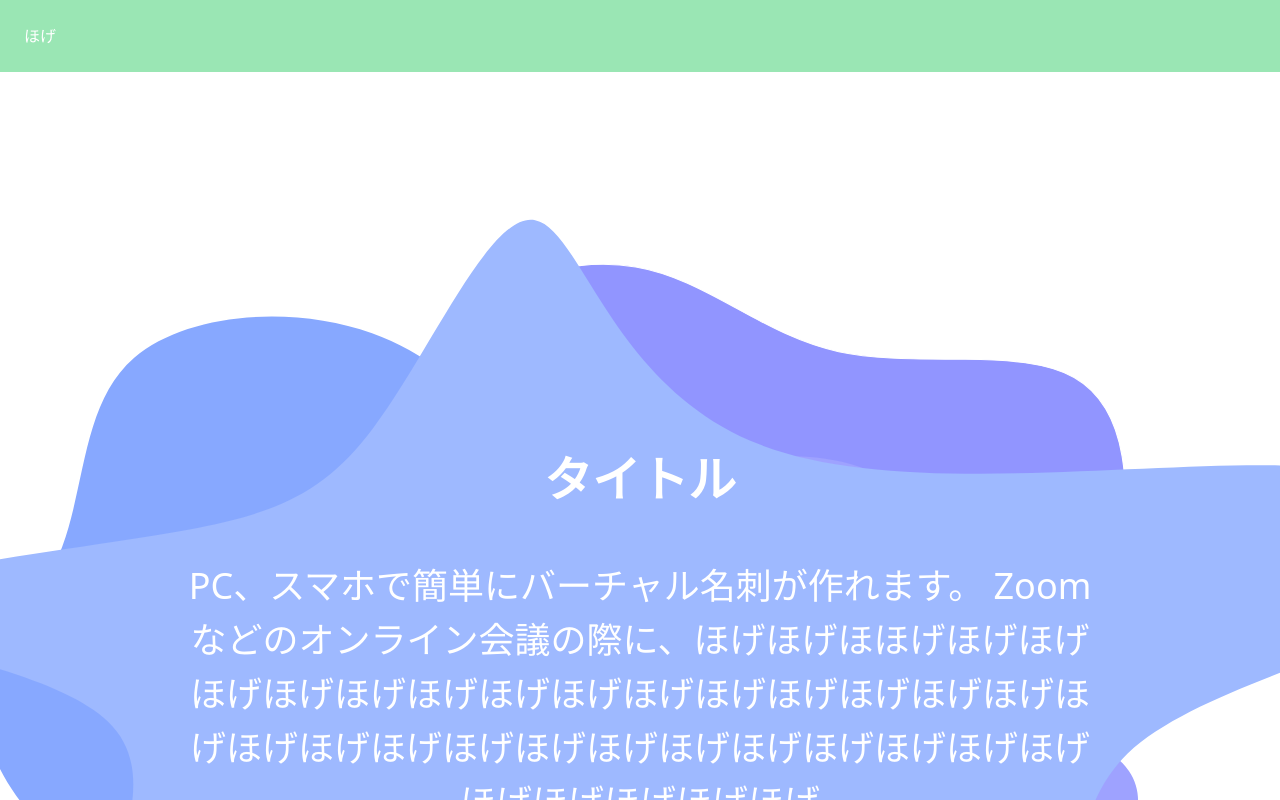
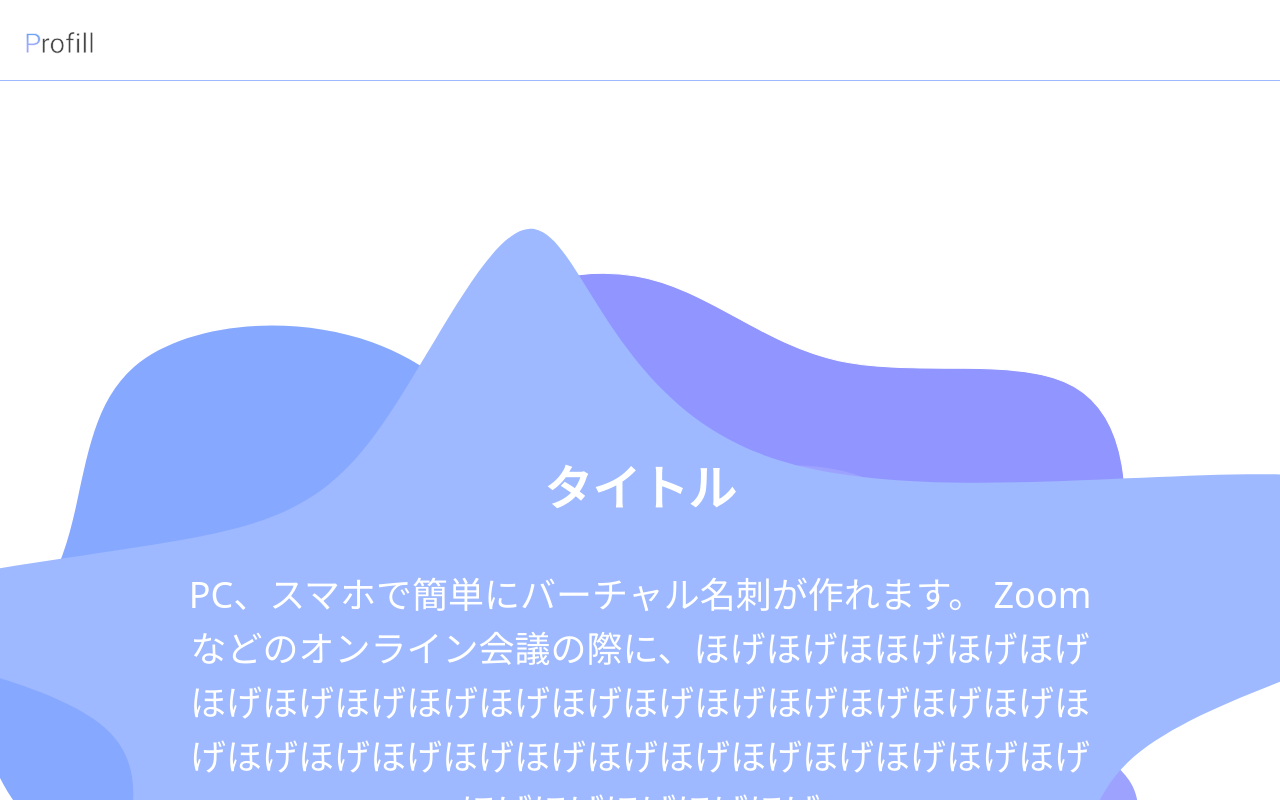
Before and after one commit to manak1/Profill, a Nuxt app: page / in a window 1280 px wide. Shown: the top 800 px of the page. Built offline with nearby package versions, Linux system fonts and the light colour scheme; what tailwindcss-aspect-ratio, vue-html2canvas would draw is missing.

Commit message:
Update header layout

```diff
--- a/components/layout/LayoutHeader.vue
+++ b/components/layout/LayoutHeader.vue
@@ -1,8 +1,12 @@
 <template>
-  <header class="mb-8">
-    <nav class="flex items-center justify-between bg-green-300 flex-wrap p-6">
+  <header class="mb-8 l-header">
+    <nav class="flex items-center justify-between flex-wrap p-5 lg:p-6">
       <h1 class="text-white">
-        ほげ
+        <img
+          src="@/assets/images/header/Rogo.svg"
+          class="h-6 lg:h-8"
+          alt="Profillロゴ"
+        />
       </h1>
     </nav>
   </header>
@@ -12,4 +16,8 @@
 export default {}
 </script>
 
-<style scoped></style>
+<style scoped>
+.l-header {
+  border-bottom: 1px solid #9eb9ff;
+}
+</style>
```
Also changed, not shown: assets/images/header/Rogo.svg (added).
